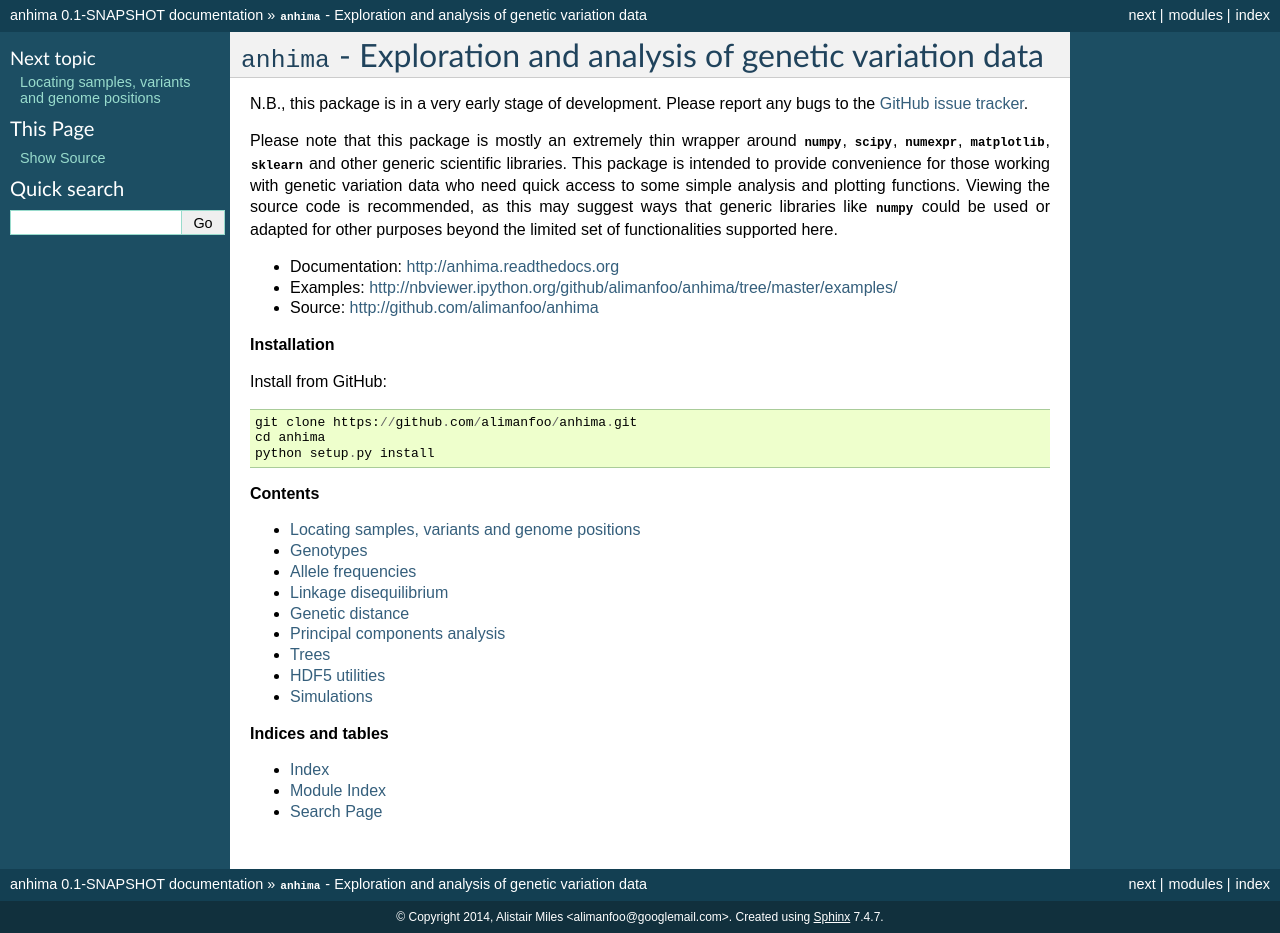
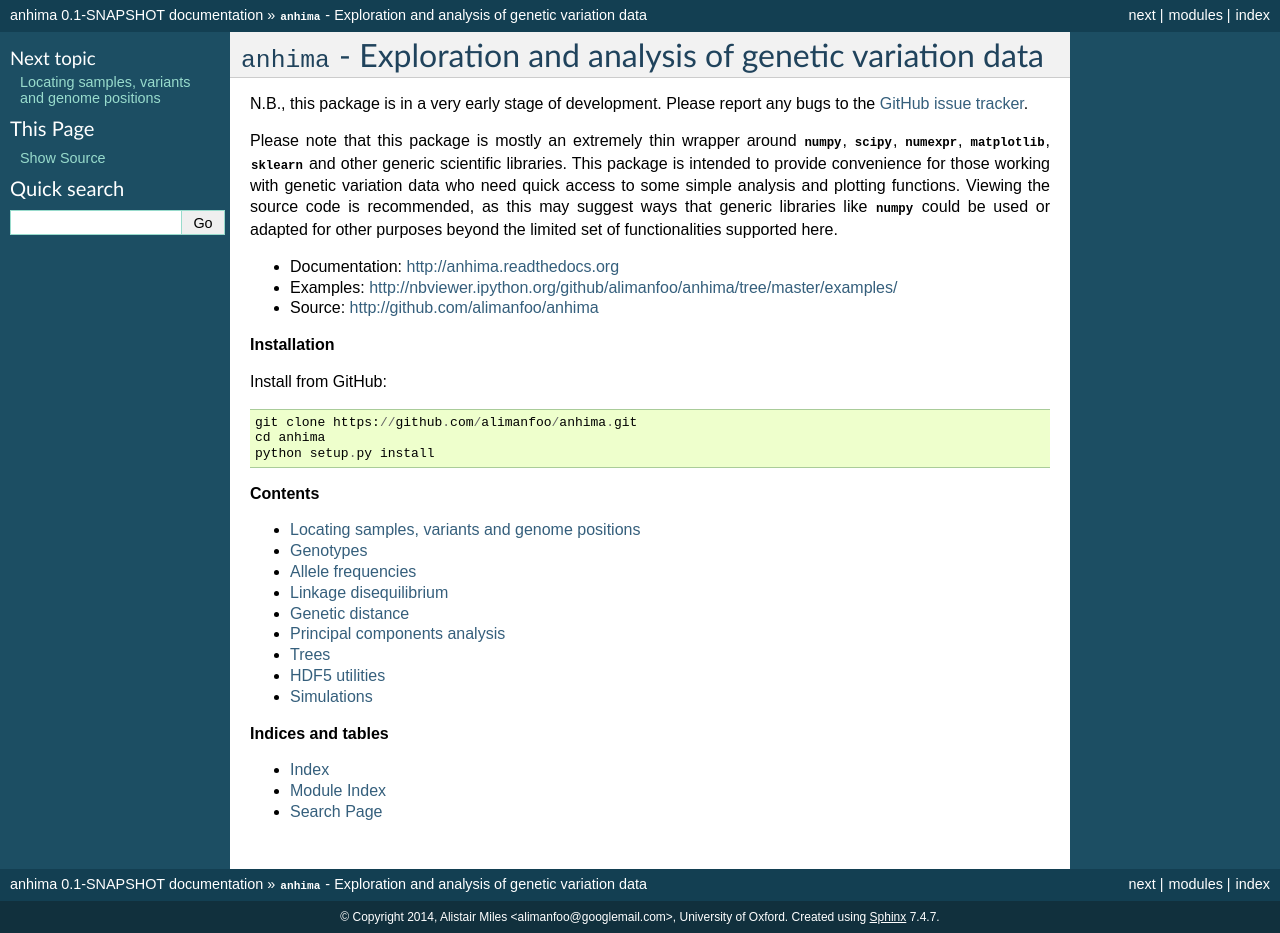
Before and after one commit to alimanfoo/anhima, a Sphinx documentation site: the page built from docs/index.rst, in a window 1280 px wide. Built offline with Sphinx 7.4.7, drawn with Linux system fonts in a browser that asks for light colours.

Commit message:
copyright

```diff
--- a/docs/conf.py
+++ b/docs/conf.py
@@ -96,7 +96,8 @@ master_doc = 'index'
 
 # General information about the project.
 project = u'anhima'
-copyright = u'2014, Alistair Miles <alimanfoo@googlemail.com>'
+copyright = u'2014, Alistair Miles <alimanfoo@googlemail.com>, University of ' \
+            u'Oxford'
 
 # The version info for the project you're documenting, acts as replacement for
 # |version| and |release|, also used in various other places throughout the
```
